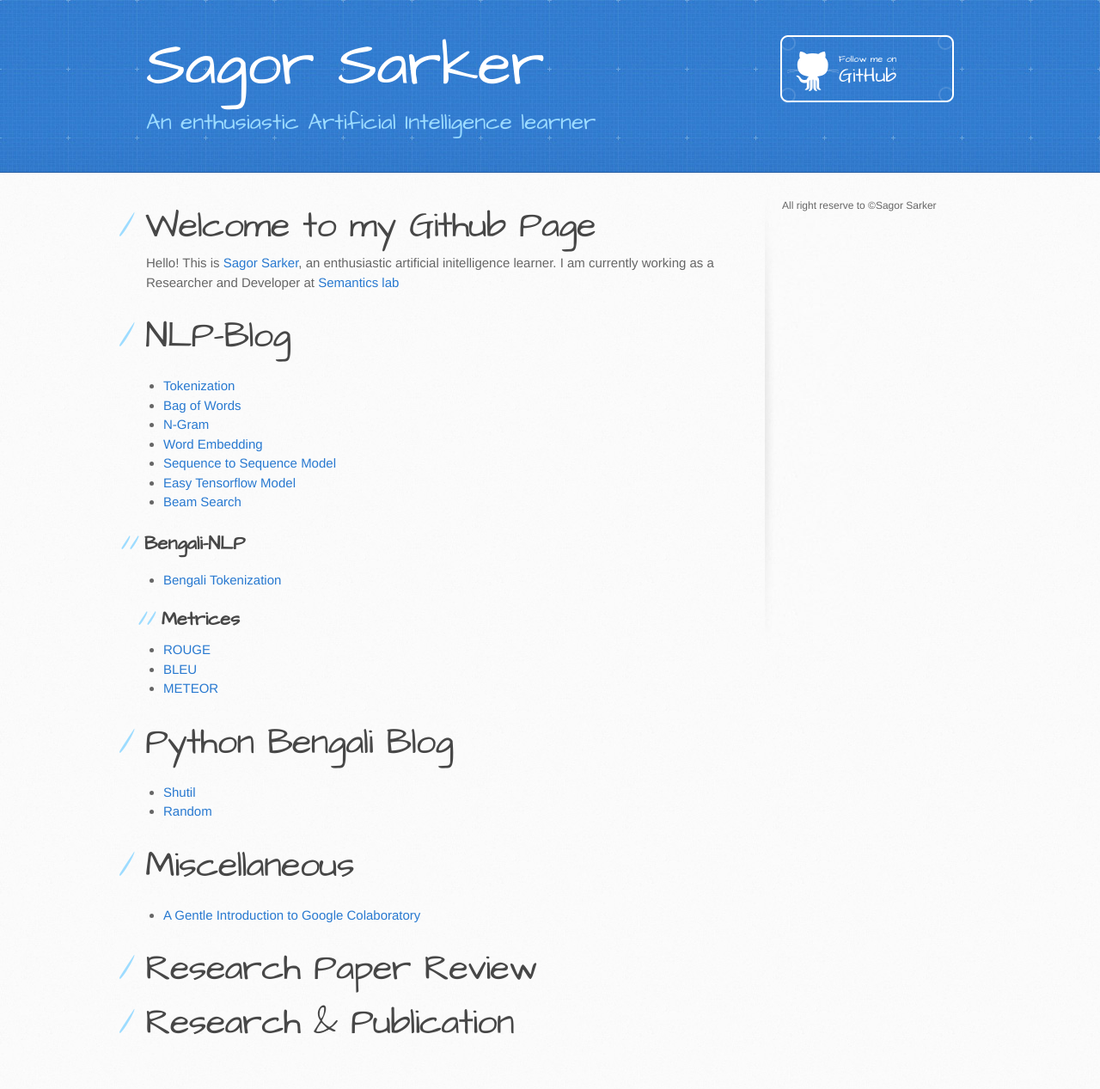
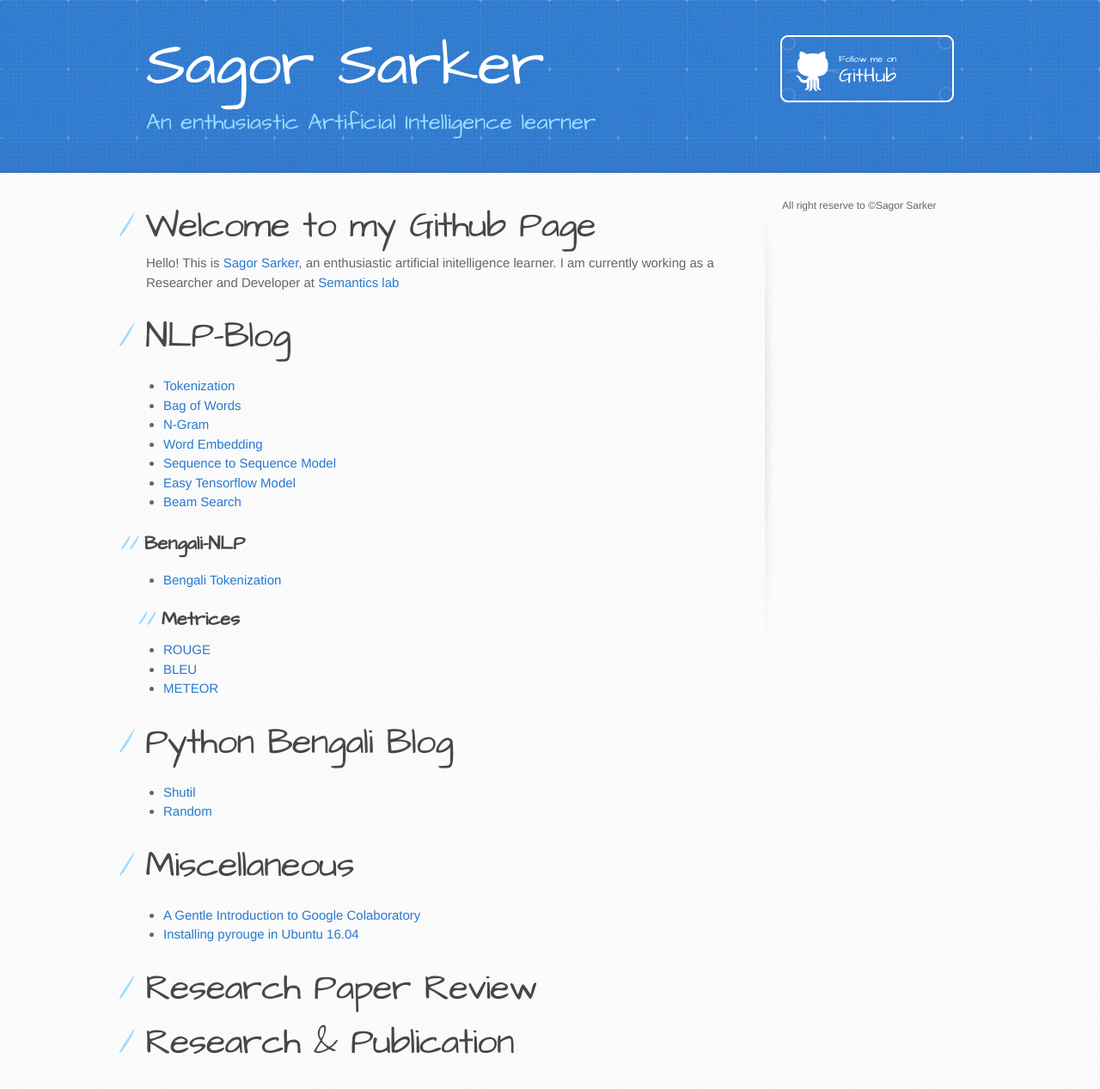
Before and after one commit to sagorbrur/sagorbrur.github.io, a Jekyll site: the page built from index.md, in a window 1280 px wide. Shown: the whole page at 86% size. Built offline with Jekyll 4.4.1, drawn with Linux system fonts in a browser that asks for light colours; our own code applies the rules of GitHub Pages for plain Markdown files; before the commit the page ends 1245 px from its top, so only the background shows below that.

Commit message:
Update index.md

```diff
--- a/index.md
+++ b/index.md
@@ -24,6 +24,7 @@ I am currently working as a Researcher and Developer at [Semantics lab](http://s
 
 # Miscellaneous
 * [A Gentle Introduction to Google Colaboratory](colab_intro.md)
+* [Installing pyrouge in Ubuntu 16.04](install_rouge.md)
 
 # Research Paper Review
 
```
